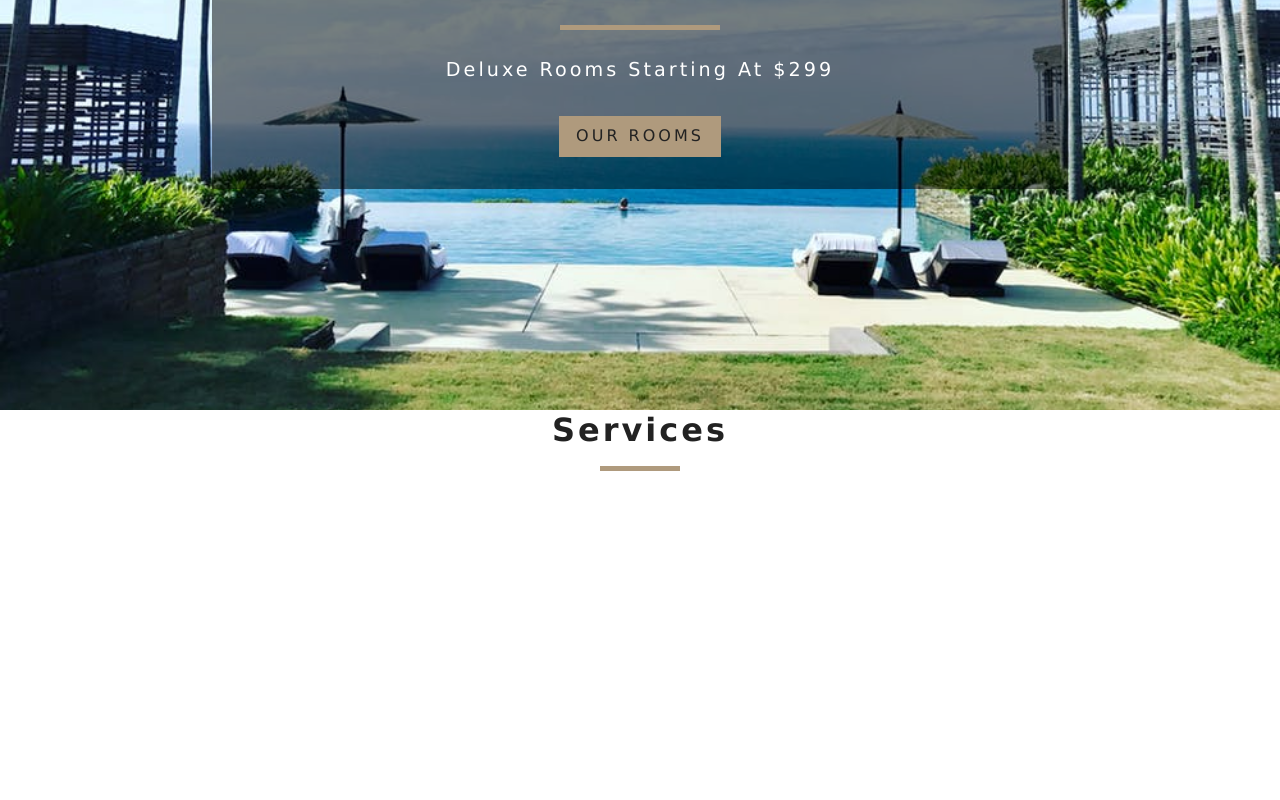
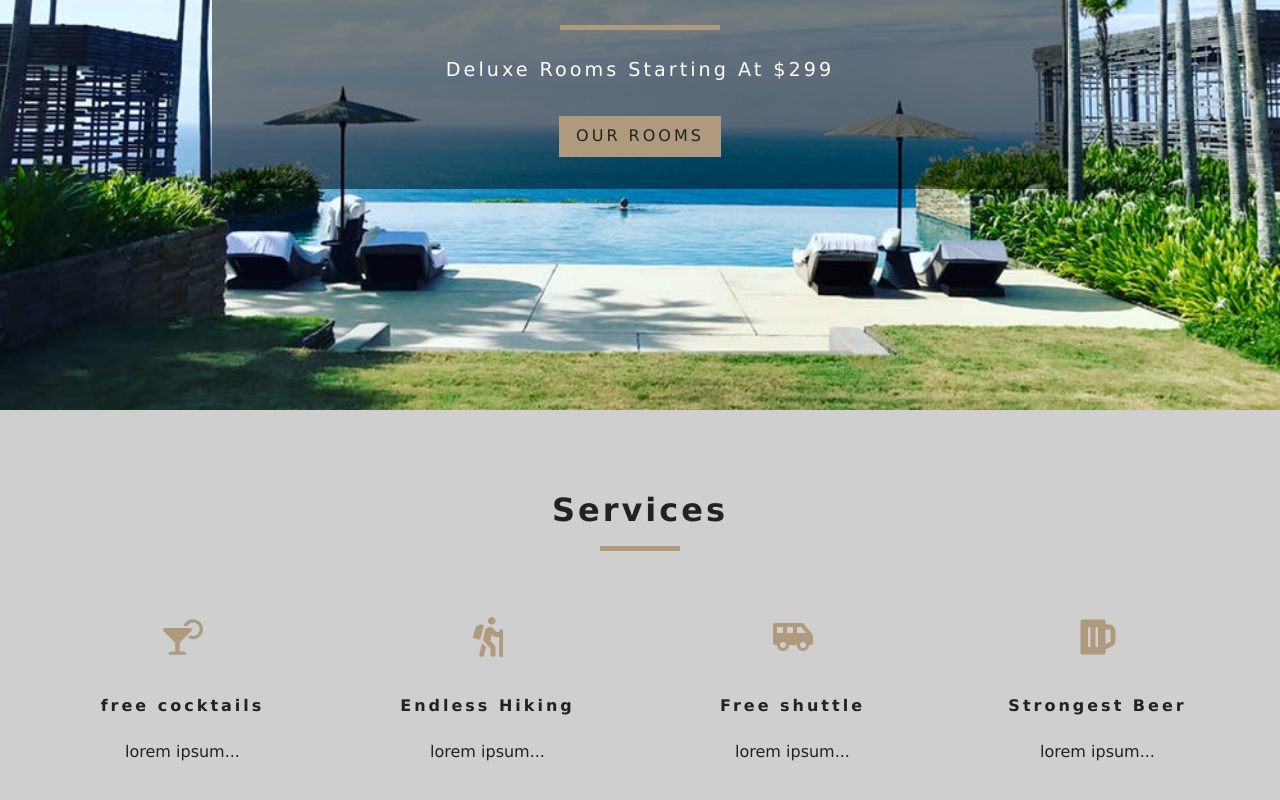
Before and after one commit to jir999/Beach-Resort, a React (Create React App) app: page / in a window 1280 px wide. Shown: the part 390-1190 px from the top of the page. Before the commit the page ends 925 px from the top, so only its background shows below. Built offline with nearby package versions, Linux system fonts and the light colour scheme.

Commit message:
Home , Services

```diff
--- a/src/components/Services.js
+++ b/src/components/Services.js
@@ -1,12 +1,52 @@
 import React, {Component} from 'react';
+import {FaCocktail, FaHiking, FaShuttleVan, FaBeer} from "react-icons/fa";
 import Title from "./Title";
 
 export default class Services extends Component{
+    constructor(props){
+        super(props);
+        this.state = {
+            services: [
+                {
+                    icon: <FaCocktail />,
+                    title: "free cocktails",
+                    info: 'lorem ipsum...'
+                },
+                {
+                    icon: <FaHiking />,
+                    title: "Endless Hiking",
+                    info: 'lorem ipsum...'
+                },
+                {
+                    icon: <FaShuttleVan />,
+                    title: "Free shuttle",
+                    info: 'lorem ipsum...'
+                },
+                {
+                    icon: <FaBeer />,
+                    title: "Strongest Beer",
+                    info: 'lorem ipsum...'
+                }
+            ]
+        }
+    }
+
     render(){
         return(
-            <div>
+            <section className="services">
                 <Title title="services" />
-            </div>
+                <div className="services-center">
+                    {this.state.services.map((item,index)=>{
+                        return (
+                            <article key={index} className="service">
+                                <span>{item.icon}</span>
+                                <h6>{item.title}</h6>
+                                <p>{item.info}</p>
+                            </article>
+                        )
+                    })}
+                </div>
+            </section>
         )
     }
 }
```
